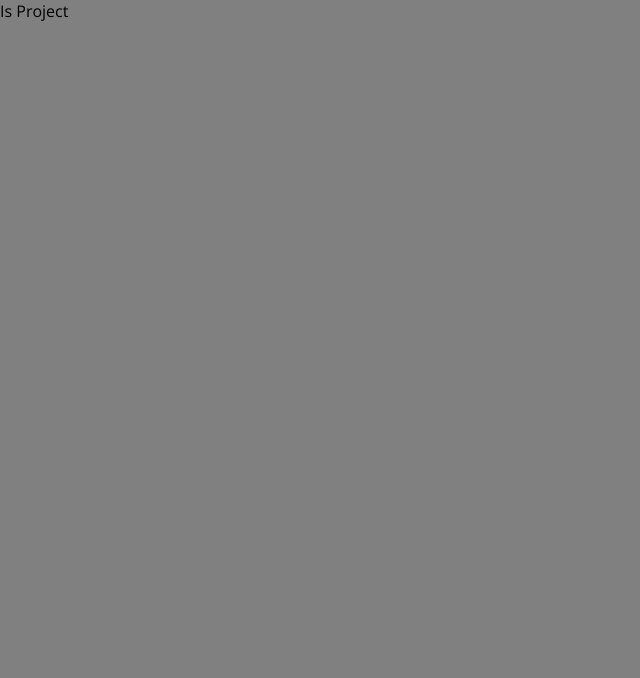
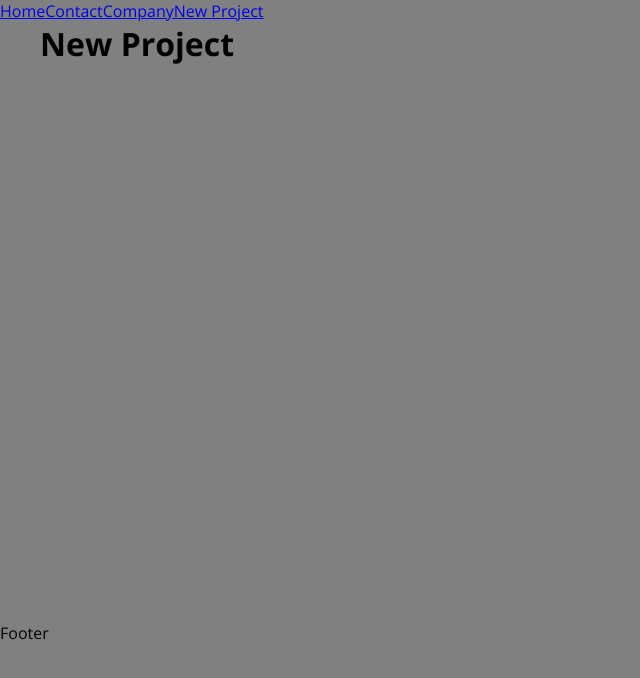
Before and after one commit to cristianoidelfonso/isproject, a React (Create React App) app: page /newproject in a window 1280 px wide. Shown: the top 678 px of the page, without its empty margins (0-640 px from the left). Built offline with nearby package versions, Linux system fonts and the light colour scheme.

Commit message:
Estruturando o projeto-Aula 18

```diff
--- a/package.json
+++ b/package.json
@@ -10,7 +10,7 @@
     "react": "^17.0.2",
     "react-dom": "^17.0.2",
     "react-icons": "^4.3.1",
-    "react-router-dom": "^6.2.1",
+    "react-router-dom": "^5.3.0",
     "react-scripts": "5.0.0",
     "uuid": "^8.3.2",
     "web-vitals": "^2.1.3"
--- a/src/App.js
+++ b/src/App.js
@@ -1,8 +1,29 @@
+import { BrowserRouter as Router, Switch, Route, Link } from 'react-router-dom';
+import Container from './components/layouts/Container';
+import Company from './components/pages/company';
+import Contact from './components/pages/contact';
+import Home from './components/pages/home';
+import NewProject from './components/pages/newproject';
+
 function App() {
   return (
-    <div className="App">
-      <p>Is Project</p>
-    </div>
+    <Router>
+      <div>
+        <Link to="/">Home</Link>
+        <Link to="/contact">Contact</Link>
+        <Link to="/company">Company</Link>
+        <Link to="/newproject">New Project</Link>
+      </div>
+      <Switch>
+        <Container customClass="min-height">
+          <Route exact path="/"><Home /></Route>
+          <Route exact path="/company"><Company /></Route>
+          <Route exact path="/contact"><Contact /></Route>
+          <Route exact path="/newproject"><NewProject /></Route>
+        </Container>
+      </Switch>
+      <p>Footer</p>
+    </Router>
   );
 }
 
--- /dev/null
+++ b/src/components/layouts/Container.js
@@ -0,0 +1,11 @@
+import Styles from './Container.module.css'
+
+function Container(props) {
+  return(
+    <div className={`${Styles.container} ${Styles[props.customClass]}`}>
+      {props.children}
+    </div>
+  );
+}
+
+export default Container;
--- /dev/null
+++ b/src/components/layouts/Container.module.css
@@ -0,0 +1,20 @@
+.container {
+  max-width: 1200px;
+  display: flex;
+  justify-content: space-between;
+  margin: 0 auto;
+  flex-wrap: wrap;
+}
+
+.min-height {
+  min-height: 75%;
+}
+
+.start {
+  justify-content: flex-start;
+}
+
+.column {
+  flex-direction: column;
+  justify-content: flex-start;
+}
--- /dev/null
+++ b/src/components/pages/company/index.js
@@ -0,0 +1,7 @@
+function Company() {
+  return(
+    <h1>Company</h1>
+  );
+}
+
+export default Company;
--- /dev/null
+++ b/src/components/pages/contact/index.js
@@ -0,0 +1,7 @@
+function Contact() {
+  return(
+    <h1>Contact</h1>
+  );
+}
+
+export default Contact;
--- /dev/null
+++ b/src/components/pages/home/index.js
@@ -0,0 +1,7 @@
+function Home() {
+  return(
+    <h1>Home</h1>
+  );
+}
+
+export default Home;
--- /dev/null
+++ b/src/components/pages/newproject/index.js
@@ -0,0 +1,7 @@
+function NewProject() {
+  return(
+    <h1>New Project</h1>
+  );
+}
+
+export default NewProject;
```
Also changed, not shown: 1 other file (tests, documents, lock files or other folders).
